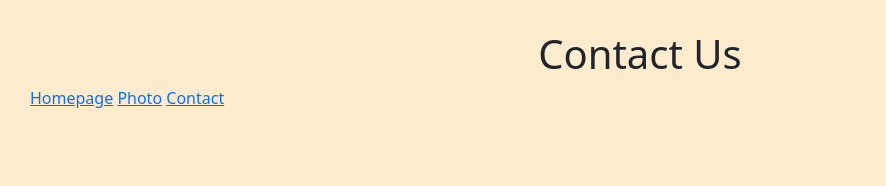
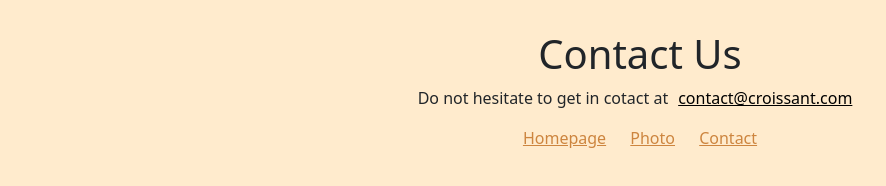
Before and after one commit to Mel-Lowe/croissant, a plain HTML site: page contact.html in a window 1280 px wide. Shown: the whole page, without its empty margins (0-886 px from the left). Drawn offline with nearby package versions, Linux system fonts and the light colour scheme.

Commit message:
styled the navigation links

```diff
--- a/contact.html
+++ b/contact.html
@@ -15,9 +15,16 @@
   </head>
   <body>
     <h1>Contact Us</h1>
-    <a href="/">Homepage</a>
-    <a href="/photo.html">Photo</a>
-    <a href="/contact.html">Contact</a>
+    <p class="text-center">
+      Do not hesitate to get in cotact at<a href="#" class="email-link"
+        >contact@croissant.com</a
+      >
+    </p>
+    <footer>
+      <a href="/">Homepage</a>
+      <a href="/photo.html">Photo</a>
+      <a href="/contact.html">Contact</a>
+    </footer>
     <script
       src="https://cdn.jsdelivr.net/npm/bootstrap@5.3.0-alpha3/dist/js/bootstrap.bundle.min.js"
       integrity="sha384-ENjdO4Dr2bkBIFxQpeoTz1HIcje39Wm4jDKdf19U8gI4ddQ3GYNS7NTKfAdVQSZe"
--- a/styles.css
+++ b/styles.css
@@ -7,10 +7,19 @@ h1 {
 }
 
 .croissant-photo {
-  max-width: 100%;
-  border-radius: 10px;
   display: block;
   margin: 30px auto;
   padding: 30px;
   border-radius: 40px;
 }
+
+footer {
+  text-align: center;
+}
+a {
+  color: peru;
+  padding: 10px;
+}
+.email-link {
+  color: black;
+}
```
Also changed, not shown: index.html (+5 -3 lines), photo.html (+5 -3 lines).
